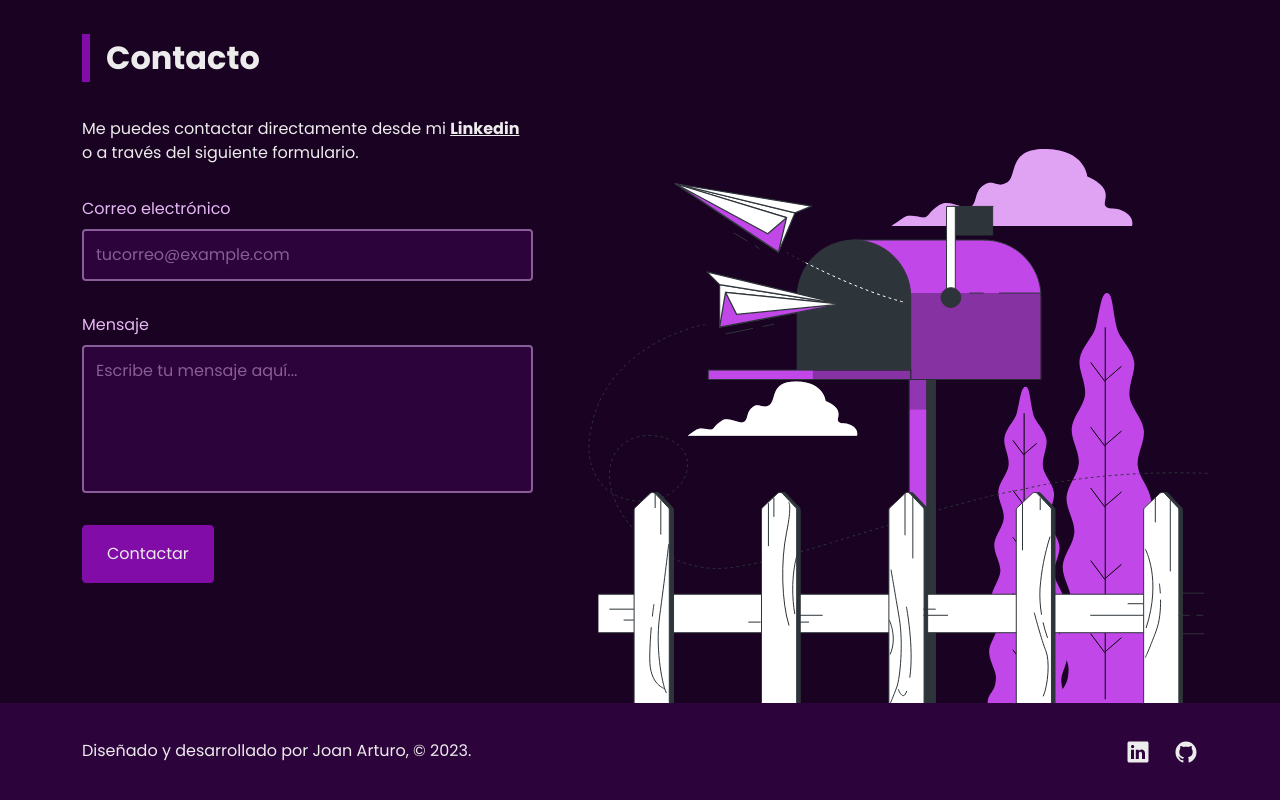
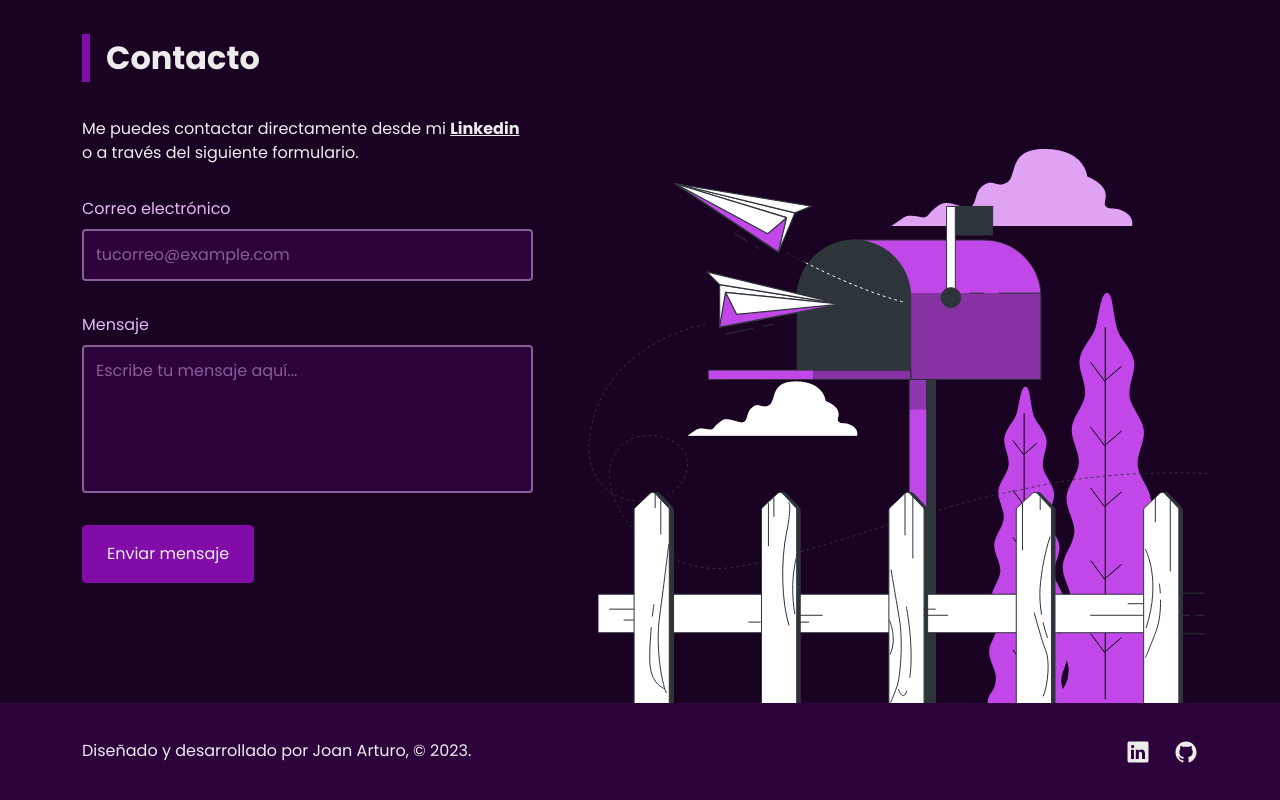
Before and after one commit to JoanArturo/portfolio, an Angular app: page / in a window 1280 px wide. Shown: the part 3292-4092 px from the top of the page. Built offline with nearby package versions, Linux system fonts and the light colour scheme.

Commit message:
Change the text of the CTA of the contact section

```diff
--- a/src/app/profile/contact/contact.component.html
+++ b/src/app/profile/contact/contact.component.html
@@ -21,7 +21,7 @@
               {{ errors.message }}
             </div>
           </div>
-          <button class="btn btn-primary" [disabled]="formSending">Contactar</button>
+          <button class="btn btn-primary" [disabled]="formSending">Enviar mensaje</button>
         </form>
       </div>
     </div>
```
